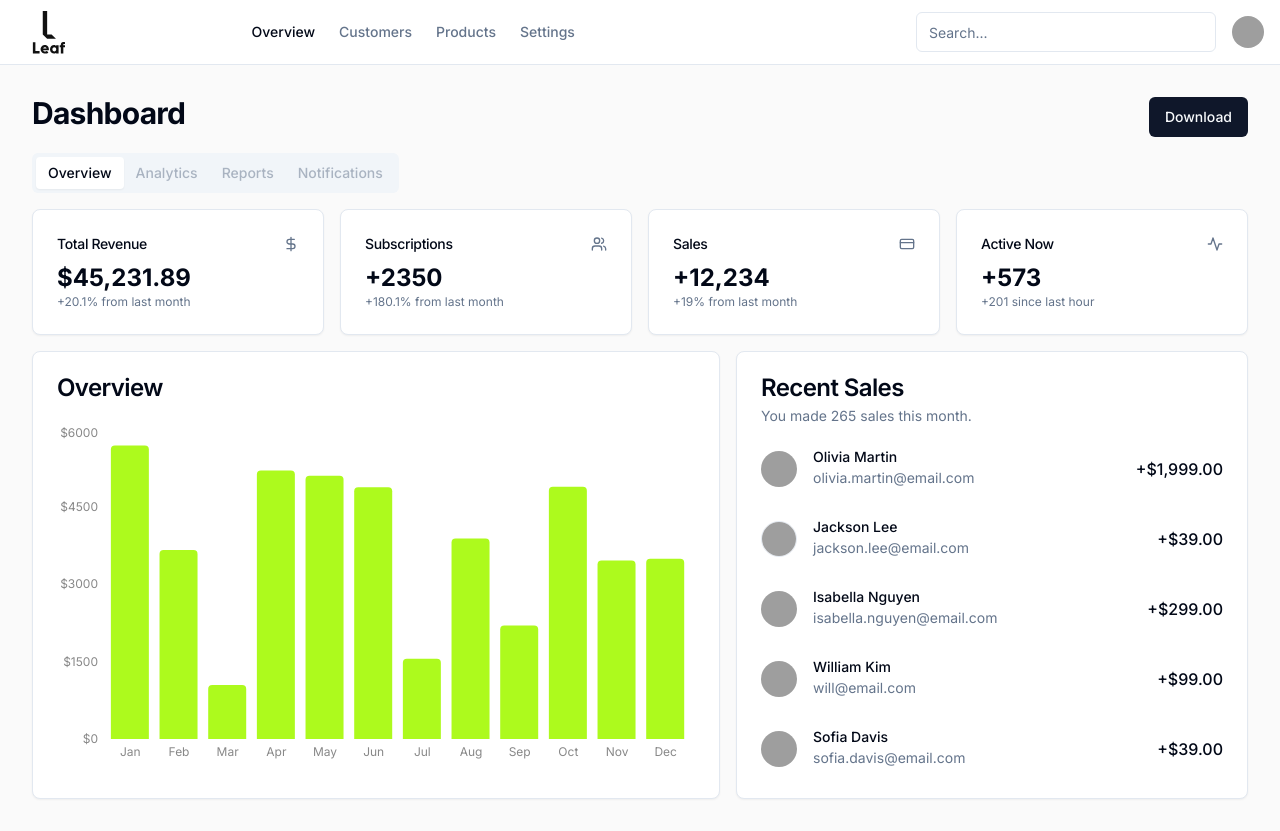
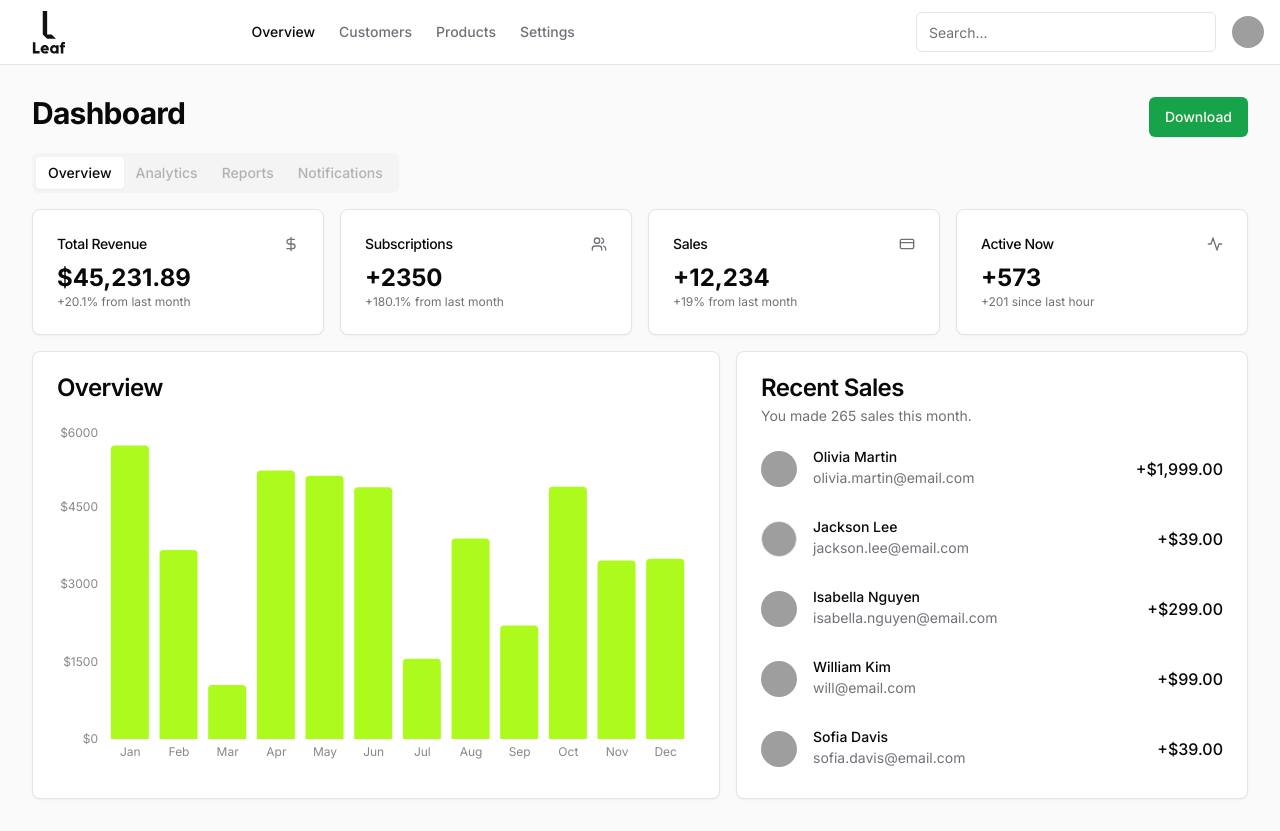
Before and after one commit to OsegoTech/AgriSolve, a Next.js app in the folder frontend/: page /dashboard in a window 1280 px wide. Built offline with nearby package versions, Linux system fonts and the light colour scheme; grey boxes are pictures that could not be loaded.

Commit message:
Updated UI theme color

```diff
--- a/frontend/src/app/globals.css
+++ b/frontend/src/app/globals.css
@@ -5,64 +5,47 @@
 @layer base {
   :root {
     --background: 0 0% 100%;
-    --foreground: 222.2 84% 4.9%;
-
+    --foreground: 240 10% 3.9%;
     --card: 0 0% 100%;
-    --card-foreground: 222.2 84% 4.9%;
-
+    --card-foreground: 240 10% 3.9%;
     --popover: 0 0% 100%;
-    --popover-foreground: 222.2 84% 4.9%;
-
-    --primary: 222.2 47.4% 11.2%;
-    --primary-foreground: 210 40% 98%;
-
-    --secondary: 210 40% 96.1%;
-    --secondary-foreground: 222.2 47.4% 11.2%;
-
-    --muted: 210 40% 96.1%;
-    --muted-foreground: 215.4 16.3% 46.9%;
-
-    --accent: 210 40% 96.1%;
-    --accent-foreground: 222.2 47.4% 11.2%;
-
+    --popover-foreground: 240 10% 3.9%;
+    --primary: 142.1 76.2% 36.3%;
+    --primary-foreground: 355.7 100% 97.3%;
+    --secondary: 240 4.8% 95.9%;
+    --secondary-foreground: 240 5.9% 10%;
+    --muted: 240 4.8% 95.9%;
+    --muted-foreground: 240 3.8% 46.1%;
+    --accent: 240 4.8% 95.9%;
+    --accent-foreground: 240 5.9% 10%;
     --destructive: 0 84.2% 60.2%;
-    --destructive-foreground: 210 40% 98%;
-
-    --border: 214.3 31.8% 91.4%;
-    --input: 214.3 31.8% 91.4%;
-    --ring: 222.2 84% 4.9%;
-
+    --destructive-foreground: 0 0% 98%;
+    --border: 240 5.9% 90%;
+    --input: 240 5.9% 90%;
+    --ring: 142.1 76.2% 36.3%;
     --radius: 0.5rem;
   }
 
   .dark {
-    --background: 222.2 84% 4.9%;
-    --foreground: 210 40% 98%;
-
-    --card: 222.2 84% 4.9%;
-    --card-foreground: 210 40% 98%;
-
-    --popover: 222.2 84% 4.9%;
-    --popover-foreground: 210 40% 98%;
-
-    --primary: 210 40% 98%;
-    --primary-foreground: 222.2 47.4% 11.2%;
-
-    --secondary: 217.2 32.6% 17.5%;
-    --secondary-foreground: 210 40% 98%;
-
-    --muted: 217.2 32.6% 17.5%;
-    --muted-foreground: 215 20.2% 65.1%;
-
-    --accent: 217.2 32.6% 17.5%;
-    --accent-foreground: 210 40% 98%;
-
+    --background: 20 14.3% 4.1%;
+    --foreground: 0 0% 95%;
+    --card: 24 9.8% 10%;
+    --card-foreground: 0 0% 95%;
+    --popover: 0 0% 9%;
+    --popover-foreground: 0 0% 95%;
+    --primary: 142.1 70.6% 45.3%;
+    --primary-foreground: 144.9 80.4% 10%;
+    --secondary: 240 3.7% 15.9%;
+    --secondary-foreground: 0 0% 98%;
+    --muted: 0 0% 15%;
+    --muted-foreground: 240 5% 64.9%;
+    --accent: 12 6.5% 15.1%;
+    --accent-foreground: 0 0% 98%;
     --destructive: 0 62.8% 30.6%;
-    --destructive-foreground: 210 40% 98%;
-
-    --border: 217.2 32.6% 17.5%;
-    --input: 217.2 32.6% 17.5%;
-    --ring: 212.7 26.8% 83.9%;
+    --destructive-foreground: 0 85.7% 97.3%;
+    --border: 240 3.7% 15.9%;
+    --input: 240 3.7% 15.9%;
+    --ring: 142.4 71.8% 29.2%;
   }
 }
 
--- a/frontend/src/components/layouts/HomeNav.tsx
+++ b/frontend/src/components/layouts/HomeNav.tsx
@@ -40,7 +40,7 @@ export default function HomeNav() {
        <Button variant="outline">Login</Button>
        </Link>
        <Link href='/register'>
-       <Button >Sign Up</Button>
+       <Button variant="outline">Sign Up</Button>
        </Link>
         <ThemeToggle />
       </ul>
```
